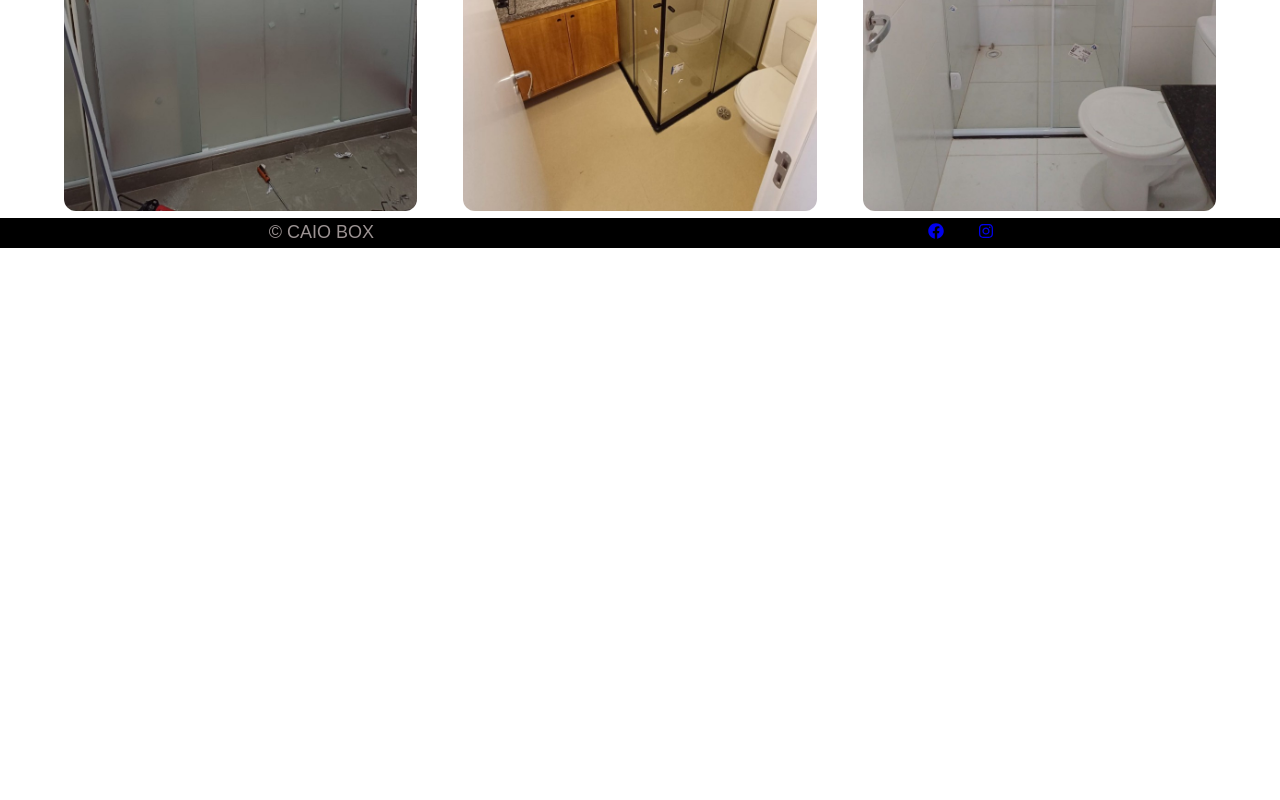
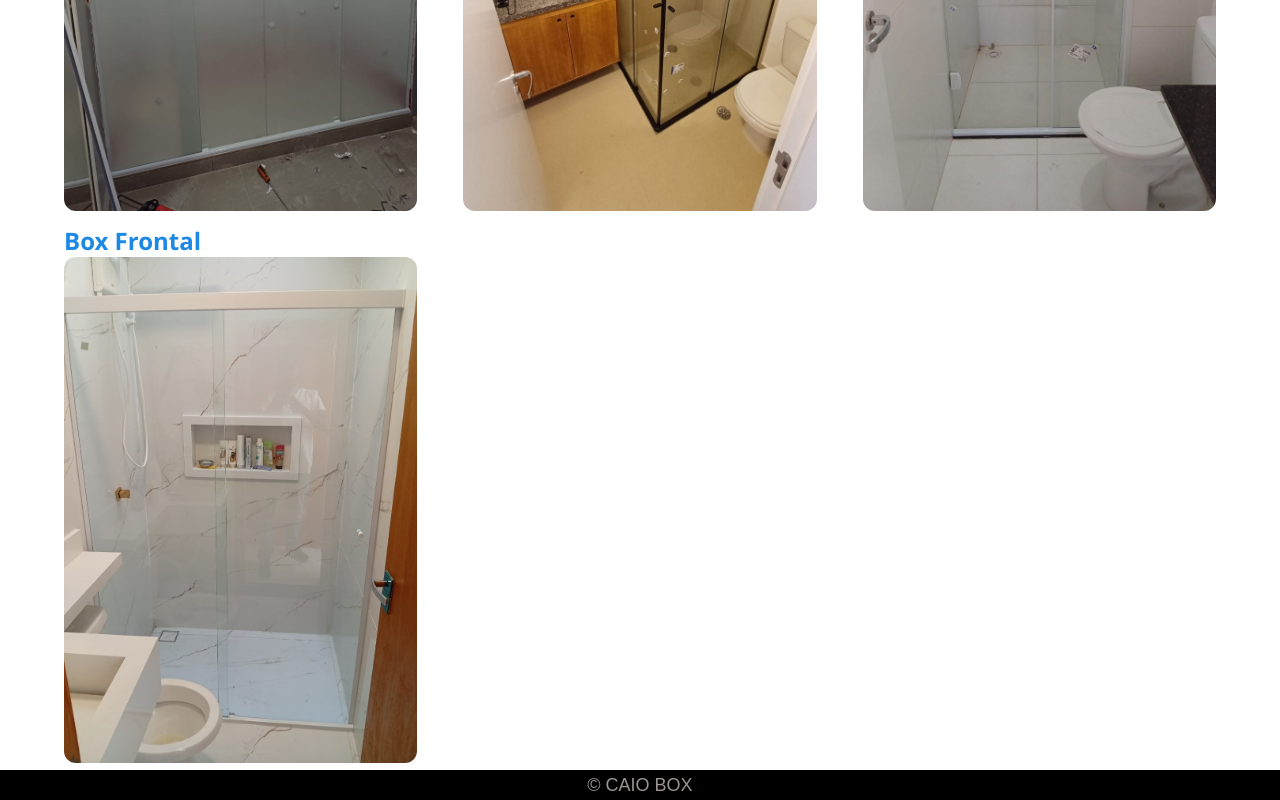
Before and after one commit to DevJuniorBruno/Vidracaria, a React (Create React App) app: page /banhoetosa in a window 1280 px wide. Shown: the part 1475-2275 px from the top of the page. Before the commit the page ends 1723 px from the top, so only its background shows below. Built offline with nearby package versions, Linux system fonts and the light colour scheme.

Commit message:
add more content

```diff
--- a/src/Components/Footer/index.js
+++ b/src/Components/Footer/index.js
@@ -1,5 +1,5 @@
 import './footer.css';
-import { FaFacebook, FaInstagram } from 'react-icons/fa';
+
 
  function Footer(){
     return(
@@ -8,21 +8,7 @@ import { FaFacebook, FaInstagram } from 'react-icons/fa';
                 <div>
                     <p>© CAIO BOX</p>
                 </div>
-                <div className='social_list'>
 
-                   <ul>
-                        <li>
-                            <a target="blank" rel='external' href={'https://www.facebook.com/'}>
-                                <FaFacebook/>
-                            </a>
-                             <a target="blank" rel='external' href={'https://www.instagram.com/'}>
-                                <FaInstagram/>
-                            </a>
-
-
-                        </li>
-                    </ul>
-                </div>
 
 
 
--- a/src/Components/Form/index.js
+++ b/src/Components/Form/index.js
@@ -38,7 +38,7 @@ return(
     <div className='contact'>
     <h1 className='title_Contact'>Informações de Contato</h1>
     <p>
-        Utilize deste formulárop de contato para tirar dúvidas
+        Utilize deste formulário de contato para tirar dúvidas
         ou obter maiores Informações. Se preferir utilize nosso e-mail ou telefone.
     </p>
     <p><strong>Telefone: </strong>(11) 98481-4118</p>
--- a/src/pages/Banho e Tosa/index.js
+++ b/src/pages/Banho e Tosa/index.js
@@ -8,6 +8,7 @@ import BoxDeCanto from '../../img/boxdecanto.jpg';
 import BoxDeAbrir from '../../img/boxdeabrir.jpg';
 import WhatsAppButton from '../../Components/WhatsButton';
 import BoxFume from '../../img/boxfume.jpg';
+import BoxFrontal from '../../img/boxfrontal.png';
 
 function BanhoeTosa() {
   return (
@@ -62,6 +63,11 @@ function BanhoeTosa() {
           <img src={BoxDeAbrir} alt="Box de abrir" />
         </div>
 
+        <div className="project-card">
+          <span className= 'h1-card'>Box Frontal</span>
+          <img src={BoxFrontal} alt="Box de abrir" />
+        </div>
+
       </div>
       <WhatsAppButton/>
     </section>
```
Also changed, not shown: src/img/boxfrontal.png (added).
